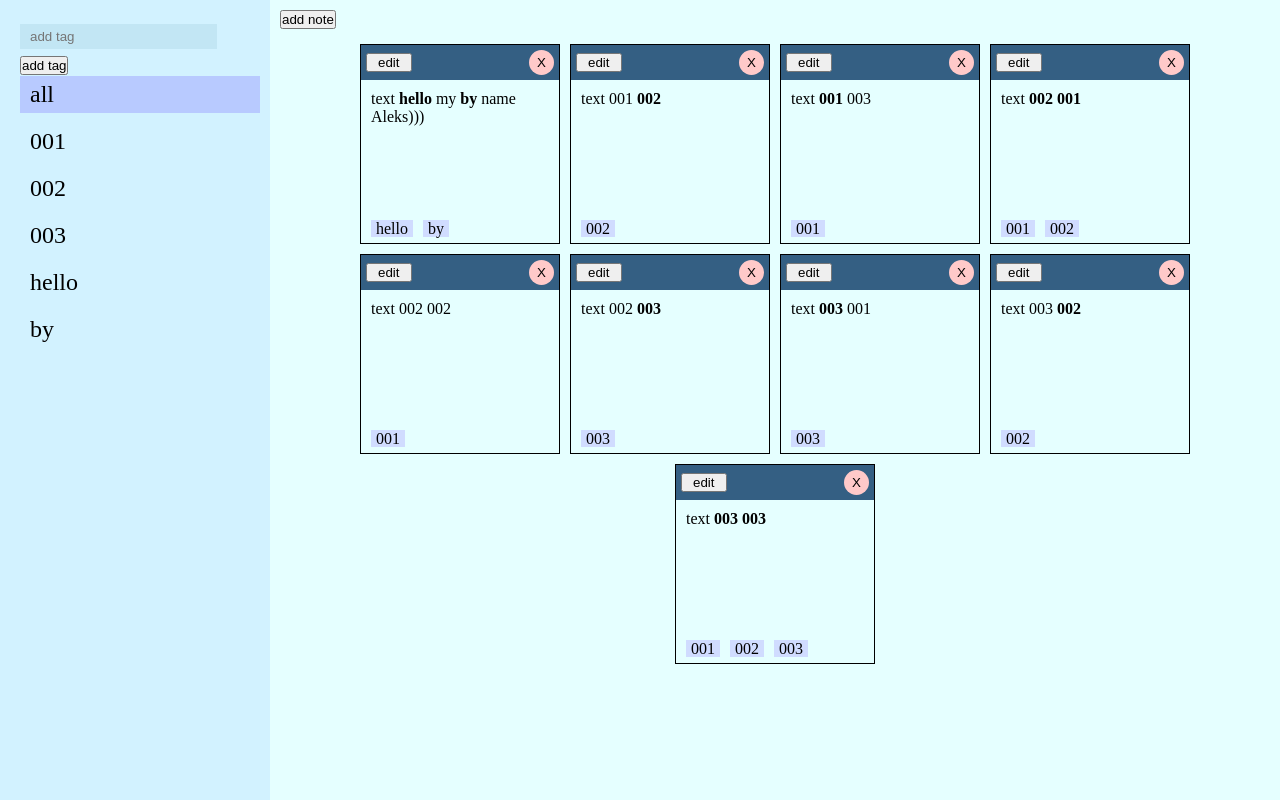
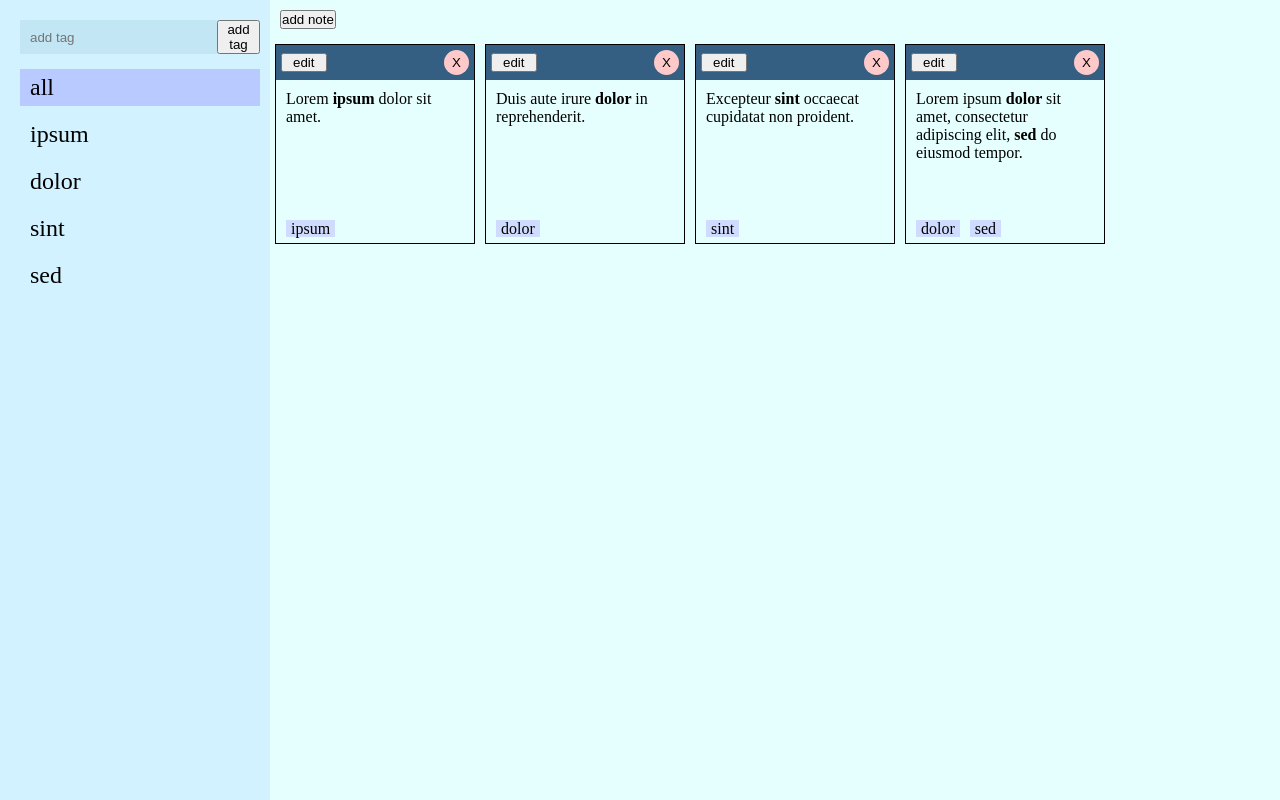
Before and after one commit to AleksTimofeev/note-editor, a React (Create React App) app: page /#/note/all in a window 1280 px wide. Built offline with nearby package versions, Linux system fonts and the light colour scheme.

Commit message:
refactor

```diff
--- a/src/App.tsx
+++ b/src/App.tsx
@@ -5,9 +5,6 @@ import {Navigation} from "./components/navigation/Navigation";
 import {NotesContainer} from "./components/notes/NotesContainer";
 
 function App() {
-
-
-
   return (
     <div className={styles.appWrapper}>
       <Navigation />
--- a/src/components/addTag/AddTag.module.scss
+++ b/src/components/addTag/AddTag.module.scss
@@ -1,4 +1,6 @@
 .wrapper {
+  display: flex;
+  margin-bottom: 15px;
 
   .inputAddTag {
     padding: 5px 10px;
@@ -9,10 +11,6 @@
       border: none;
       outline: none;
       border-bottom: 1px solid black;
-      //background: #c2e6f4;
     }
   }
-  .btnAddTag {
-
-  }
 }
--- a/src/components/addTag/AddTag.tsx
+++ b/src/components/addTag/AddTag.tsx
@@ -15,14 +15,14 @@ export const AddTag = () => {
   const handleOnEnter = (e: React.KeyboardEvent<HTMLInputElement>) => {
     if(e.key === 'Enter'){
       if(value.trim().length > 2){
-        dispatch(addTag(value.trim()))
+        dispatch(addTag({tag: value.trim()}))
         setValue('')
       }
     }
   }
   const handleAddTag = () => {
     if(value.trim().length > 2){
-      dispatch(addTag(value.trim()))
+      dispatch(addTag({tag: value.trim()}))
       setValue('')
     }
   }
--- a/src/components/modalEditNote/ModalEditNote.module.scss
+++ b/src/components/modalEditNote/ModalEditNote.module.scss
@@ -1,5 +1,6 @@
 .wrapper {
   position: absolute;
+  left: calc(50% - 250px);
   width: 500px;
   height: 400px;
   display: flex;
--- a/src/components/modalEditNote/ModalEditNote.tsx
+++ b/src/components/modalEditNote/ModalEditNote.tsx
@@ -7,11 +7,13 @@ import {addNote, updateNote} from "../../store/noteReducer";
 export const ModalEditNote = () => {
 
   const dispatch = useAppDispatch()
+
   const isShow = useAppSelector(state => state.app.modalEditNoteIsShow)
   const idNote = useAppSelector(state => state.app.editNoteId)
   const editNoteData = useAppSelector(state => state.notes.noteData.find(note => note.id === idNote))
   const editText = editNoteData?.text.split(' ').map(
     item => editNoteData.tags.some(value => value === item) ? `#${item}` : item).join(' ')
+
   const [value, setValue] = useState(idNote ? editText : '')
 
   const handleClose = () => {
@@ -29,7 +31,7 @@ export const ModalEditNote = () => {
   }
   const handleAddNote = () => {
     if (value) {
-      dispatch(addNote(value))
+      dispatch(addNote({text: value}))
       setValue('')
       dispatch(setShowModalEditNote({isShow: false, idNote: null}))
     }
--- a/src/components/navigation/Navigation.tsx
+++ b/src/components/navigation/Navigation.tsx
@@ -10,7 +10,7 @@ export const Navigation = () => {
   const dispatch = useAppDispatch()
   const tagsList = useAppSelector(state => state.notes.tagsList)
 
-  const handleRemoveTag = (e:  React.MouseEvent<HTMLButtonElement>) => {
+  const handleRemoveTag = (e: React.MouseEvent<HTMLButtonElement>) => {
     dispatch(removeTag({tag: e.currentTarget.id}))
   }
 
@@ -20,7 +20,7 @@ export const Navigation = () => {
 
   return (
     <div className={styles.wrapper}>
-      <AddTag />
+      <AddTag/>
       <NavLink to={'/note/all'} className={({isActive}) => activeLinkStyle(isActive)}>all</NavLink>
       {tagsList && tagsList.map(item => (
         <NavLink
@@ -28,14 +28,13 @@ export const Navigation = () => {
           key={item}
           className={({isActive}) => activeLinkStyle(isActive)}
         >
-          <>
-            {item}
-          </>
+          {item}
           <button
             id={item}
             className={styles.tagRemove}
             onClick={handleRemoveTag}
-          >X</button>
+          >X
+          </button>
         </NavLink>
       ))}
 
--- a/src/components/navigation/navigation.module.scss
+++ b/src/components/navigation/navigation.module.scss
@@ -1,6 +1,5 @@
 .wrapper {
   min-width: 270px;
-  width: 30%;
   display: flex;
   flex-direction: column;
   padding: 20px 10px 0 20px;
@@ -9,7 +8,6 @@
 }
 
 .link {
-
   display: flex;
   justify-content: space-between;
   padding: 5px 10px;
--- a/src/components/notes/NotesContainer.module.scss
+++ b/src/components/notes/NotesContainer.module.scss
@@ -1,6 +1,8 @@
 .wrapper {
+  position: relative;
+  width: 100%;
+  min-height: 100vh;
   display: flex;
   flex-wrap: wrap;
   align-content: flex-start;
-  justify-content: center;
 }
--- a/src/components/notes/addNote/AddNote.tsx
+++ b/src/components/notes/addNote/AddNote.tsx
@@ -1,21 +1,12 @@
 import React, {useState} from 'react';
 import styles from './AddNote.module.scss'
 import {useAppDispatch} from "../../../store/store";
-import {addNote} from "../../../store/noteReducer";
 import {setShowModalEditNote} from "../../../store/appReducer";
 
 export const AddNote = () => {
 
   const dispatch = useAppDispatch()
-  const [value, setValue] = useState('')
 
-  const handleChange = (e: React.ChangeEvent<HTMLInputElement>) => {
-    setValue(e.currentTarget.value)
-  }
-  const handleAddNote = () => {
-    dispatch(addNote(value))
-    setValue('')
-  }
   const handleShowModal = () => {
     dispatch(setShowModalEditNote({isShow: true, idNote: null}))
   }
--- a/src/components/notes/note/Note.module.scss
+++ b/src/components/notes/note/Note.module.scss
@@ -31,7 +31,6 @@
     }
   }
 
-
   p {
     margin-bottom: auto;
     padding: 0 10px;
--- a/src/store/noteReducer.ts
+++ b/src/store/noteReducer.ts
@@ -5,21 +5,16 @@ const slice = createSlice({
   name: 'noteReducer',
   initialState: {
     noteData: [
-          {id: '001001', text: 'text #hello my #by name Aleks)))', tags: ['hello', 'by']},
-          {id: '001002', text: 'text 001 002', tags: ['002']},
-          {id: '001003', text: 'text 001 003', tags: ['001']},
-          {id: '002001', text: 'text 002 001', tags: ['001', '002']},
-          {id: '002002', text: 'text 002 002', tags: ['001']},
-          {id: '002003', text: 'text 002 003', tags: ['003']},
-          {id: '003001', text: 'text 003 001', tags: ['003']},
-          {id: '003002', text: 'text 003 002', tags: ['002']},
-          {id: '003003', text: 'text 003 003', tags: ['001', '002', '003']}
+          {id: '001001', text: 'Lorem ipsum dolor sit amet.', tags: ['ipsum']},
+          {id: '001002', text: 'Duis aute irure dolor in reprehenderit.', tags: ['dolor']},
+          {id: '001003', text: 'Excepteur sint occaecat cupidatat non proident.', tags: ['sint']},
+          {id: '002001', text: 'Lorem ipsum dolor sit amet, consectetur adipiscing elit, sed do eiusmod tempor.', tags: ['dolor', 'sed']}
     ],
-    tagsList: ['001', '002', '003', 'hello', 'by']
+    tagsList: ['ipsum', 'dolor', 'sint', 'sed']
   }as NotesInitialStateType,
   reducers: {
-    addTag :(state, action:PayloadAction<string>) => {
-      state.tagsList = [...state.tagsList, action.payload]
+    addTag :(state, action:PayloadAction<{ tag: string }>) => {
+      state.tagsList = [...state.tagsList, action.payload.tag]
     },
     removeTag: (state, action:PayloadAction<{tag: string}>) => {
       state.tagsList = state.tagsList.filter(tag => tag !== action.payload.tag)
@@ -27,8 +22,8 @@ const slice = createSlice({
         {...note, tags: note.tags.filter(tag => tag !== action.payload.tag)}
       ))
     },
-    addNote: (state, action:PayloadAction<string>) => {
-      const text = action.payload
+    addNote: (state, action:PayloadAction<{ text: string }>) => {
+      const text = action.payload.text
       const tags: string[] = []
       const newText = text.split(' ').map(item => {
         if(item.charAt(0) === '#'){
```
